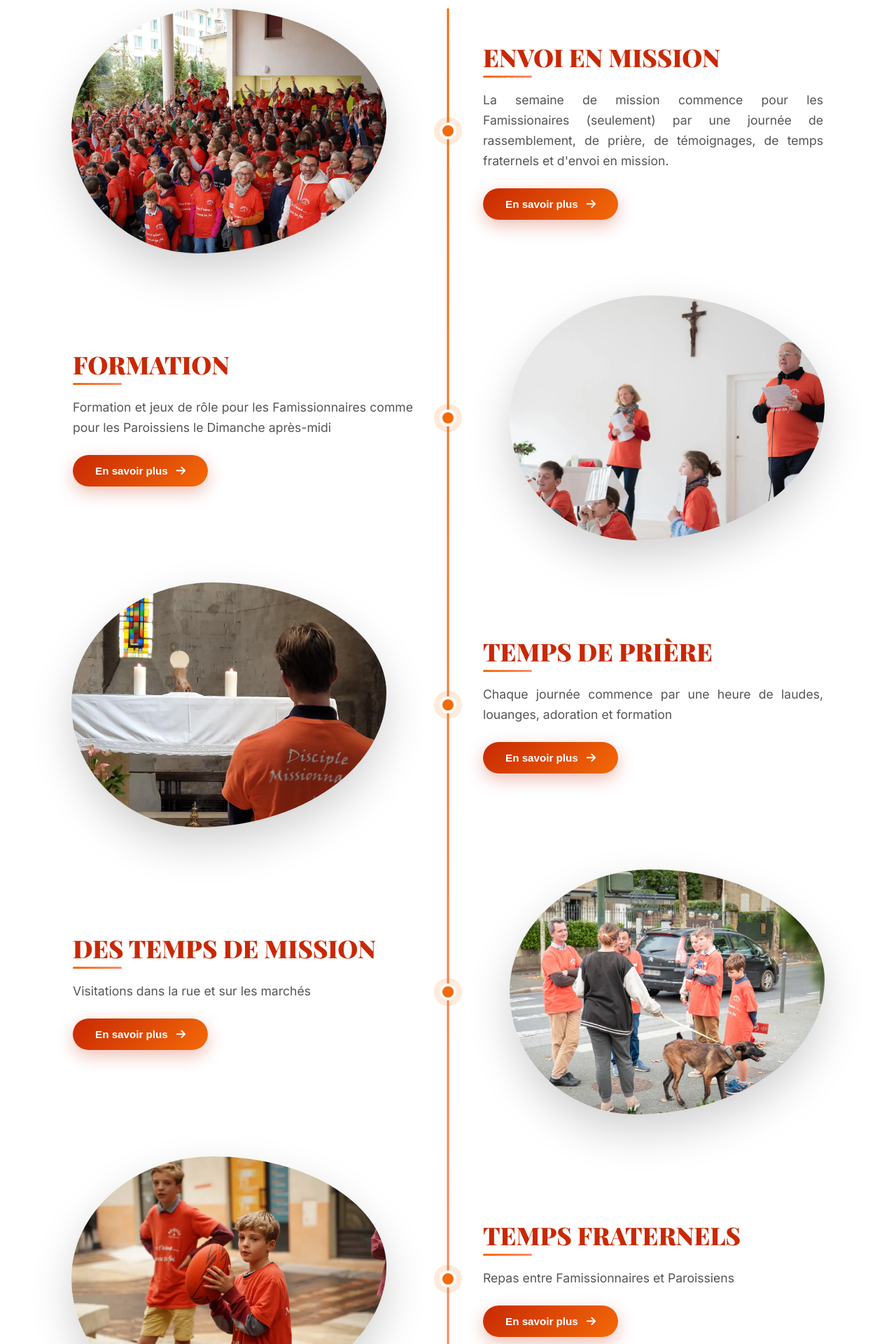
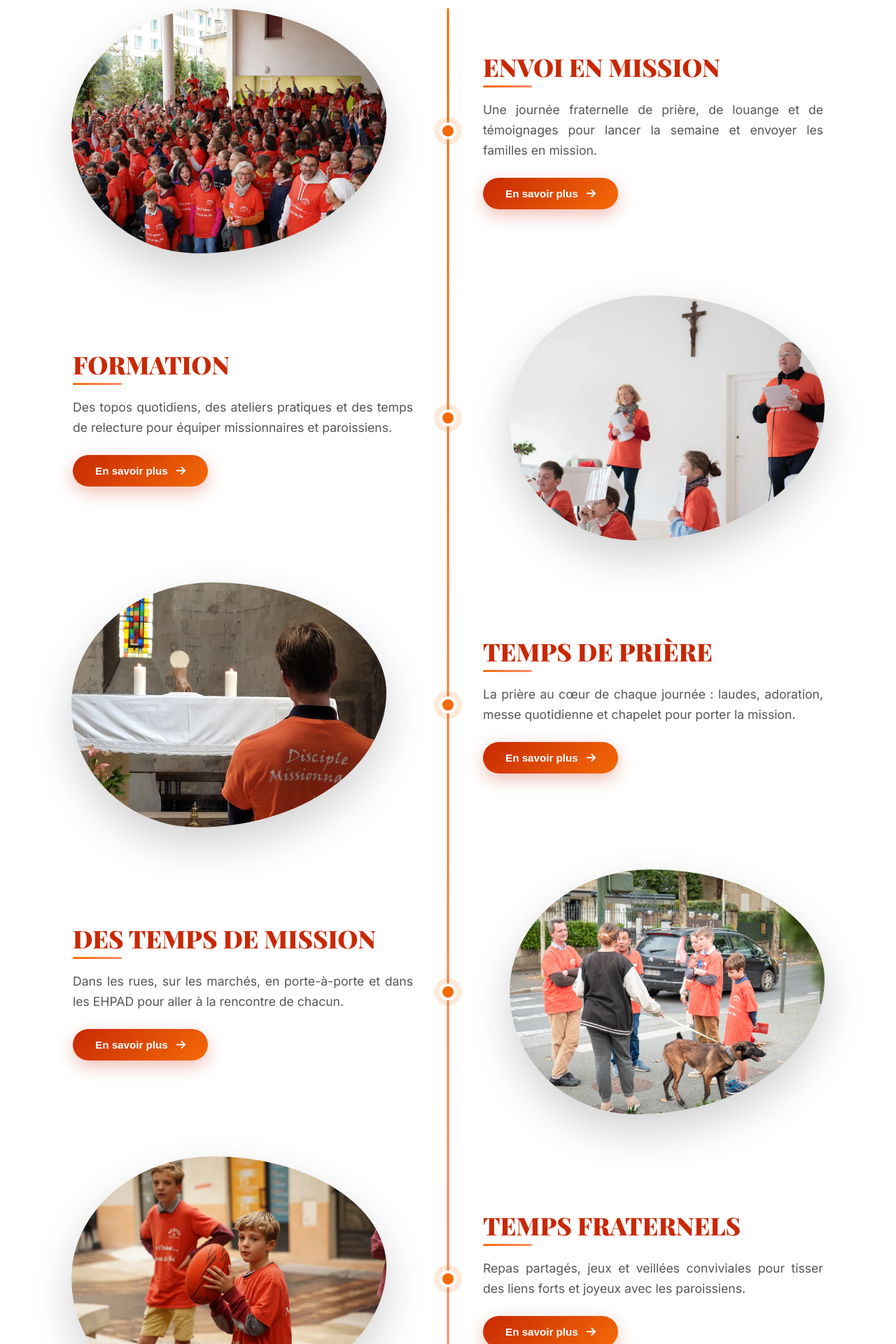
Before and after one commit to anselmecallens-source/famissio-antigravity, a React (Vite) app: page / in a window 1280 px wide. Shown: the part 8100-10020 px from the top of the page at 70% size. Built offline with nearby package versions, Linux system fonts and the light colour scheme.

Commit message:
Harmoniser et synthetiser les descriptions sous les titres des 6 Temps Forts

```diff
--- a/src/pages/Accueil.jsx
+++ b/src/pages/Accueil.jsx
@@ -145,12 +145,14 @@ const Accueil = () => {
             id: 1,
             title: 'ENVOI EN MISSION',
             image: '/assets/images/6 piliers de la mission/Envoi en mission.webp',
+            summary: "Une journée fraternelle de prière, de louange et de témoignages pour lancer la semaine et envoyer les familles en mission.",
             content: "La semaine de mission commence pour les Famissionaires (seulement) par une journée de rassemblement, de prière, de témoignages, de temps fraternels et d'envoi en mission."
         },
         {
             id: 2,
             title: 'FORMATION',
             image: '/assets/images/6 piliers de la mission/Formation.webp',
+            summary: "Des topos quotidiens, des ateliers pratiques et des temps de relecture pour équiper missionnaires et paroissiens.",
             items: [
                 "Formation et jeux de rôle pour les Famissionnaires comme pour les Paroissiens le Dimanche après-midi",
                 "Préparation d'un témoignage personnel, pendant laquelle chacun revisite, sous le regard de Dieu, sa propre histoire sainte",
@@ -163,6 +165,7 @@ const Accueil = () => {
             id: 3,
             title: 'TEMPS DE PRIÈRE',
             image: '/assets/images/6 piliers de la mission/Temps de prière.webp',
+            summary: "La prière au cœur de chaque journée : laudes, adoration, messe quotidienne et chapelet pour porter la mission.",
             items: [
                 "Chaque journée commence par une heure de laudes, louanges, adoration et formation",
                 "Une messe quotidienne",
@@ -174,6 +177,7 @@ const Accueil = () => {
             id: 4,
             title: 'DES TEMPS DE MISSION',
             image: '/assets/images/6 piliers de la mission/Temps d évangélisation.webp',
+            summary: "Dans les rues, sur les marchés, en porte-à-porte et dans les EHPAD pour aller à la rencontre de chacun.",
             items: [
                 "Visitations dans la rue et sur les marchés",
                 "Porte-à-porte",
@@ -189,6 +193,7 @@ const Accueil = () => {
             id: 5,
             title: 'TEMPS FRATERNELS',
             image: '/assets/images/6 piliers de la mission/Temps fraternel.webp',
+            summary: "Repas partagés, jeux et veillées conviviales pour tisser des liens forts et joyeux avec les paroissiens.",
             items: [
                 "Repas entre Famissionnaires et Paroissiens",
                 "Soirée jeux pour apprendre à se connaître",
@@ -200,6 +205,7 @@ const Accueil = () => {
             id: 6,
             title: 'VEILLÉES',
             image: '/assets/images/6 piliers de la mission/Veillés.webp',
+            summary: "Des soirées ouvertes à tous dans les églises : prière, ciné-débats, témoignages et réconfort pour les malades.",
             items: [
                 "Veillée de prière, de louange et de rencontre ouverte à tous",
                 "Veillée sur le thème de l'au-delà et de nos défunts",
@@ -2347,7 +2353,7 @@ const Accueil = () => {
                                 <div className="timeline-content">
                                     <h3 className="timeline-title">{block.title}</h3>
                                     <p className="timeline-description">
-                                        {block.content || (block.items && block.items[0]) || 'Découvrez les détails de cette activité'}
+                                        {block.summary || block.content || (block.items && block.items[0]) || 'Découvrez les détails de cette activité'}
                                     </p>
                                     <button
                                         className="timeline-expand-btn"
```
